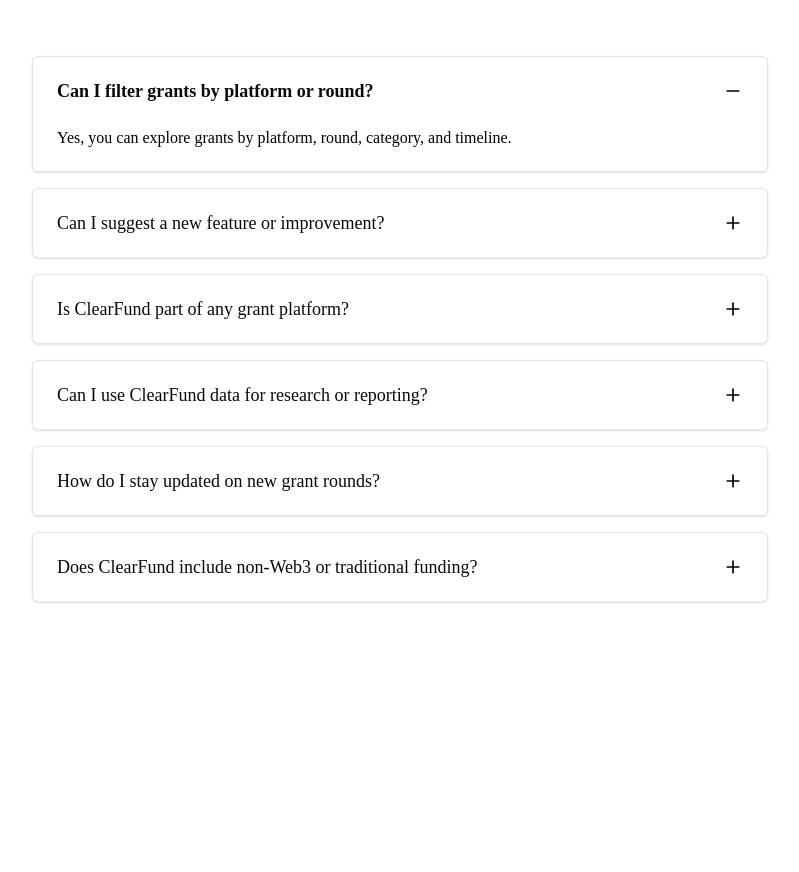
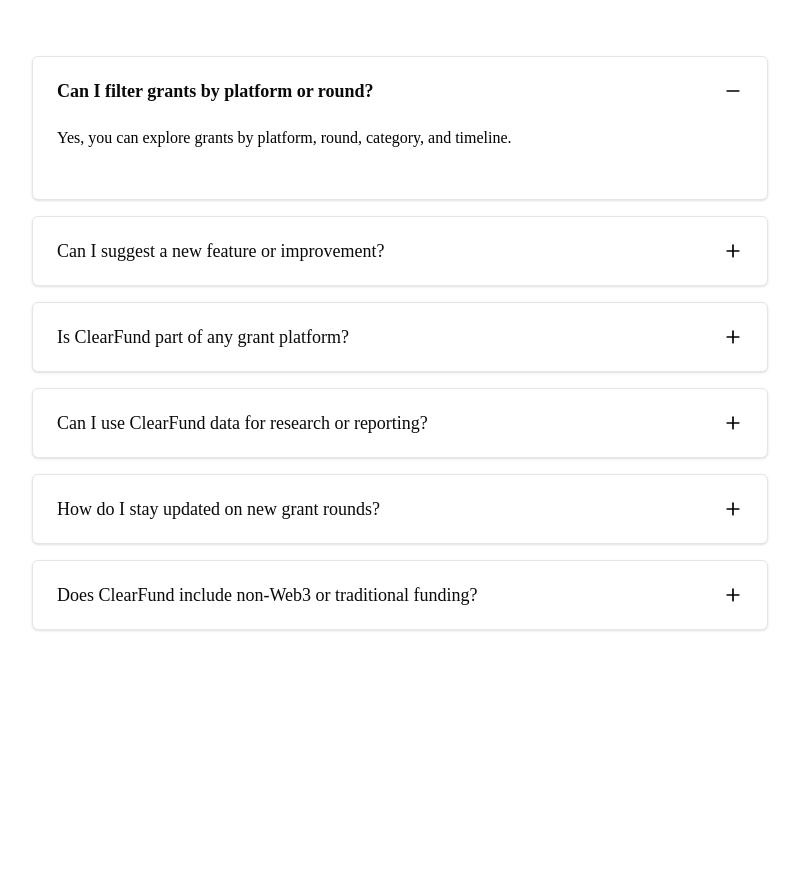
Before and after one commit to LighthouseL2/Clearfund, a Next.js app: page /faq in a window 1280 px wide. Shown: the part 820-1692 px from the top of the page, without its empty margins (240-1039 px from the left). Built offline with nearby package versions, Linux system fonts and the light colour scheme; a web font is replaced by a local one.

Commit message:
added padding bottom to the faq page

```diff
--- a/src/app/faq/page.js
+++ b/src/app/faq/page.js
@@ -59,7 +59,7 @@ export default function FaqSection() {
       <div className="h-full w-full flex items-center justify-center md:justify-start px-4 md:px-24">
         <div className="text-white max-w-3xl text-center md:text-left">
           <h1 className="font-extrabold text-5xl sm:text-6xl md:text-6xl mb-4 leading-tight">
-            <span className="text-white">Frequently</span> asked <br />
+            <span className="text-white font-extrabold ">Frequently</span> asked <br />
            questions
           </h1>
         </div>
@@ -94,7 +94,7 @@ export default function FaqSection() {
           </button>
 
           {activeIndex === index && (
-            <div className="px-6 pb-5 text-black text-sm sm:text-base leading-relaxed">
+            <div className="px-6 pb-12 text-black text-sm sm:text-base leading-relaxed">
               {item.answer}
             </div>
           )}
```
